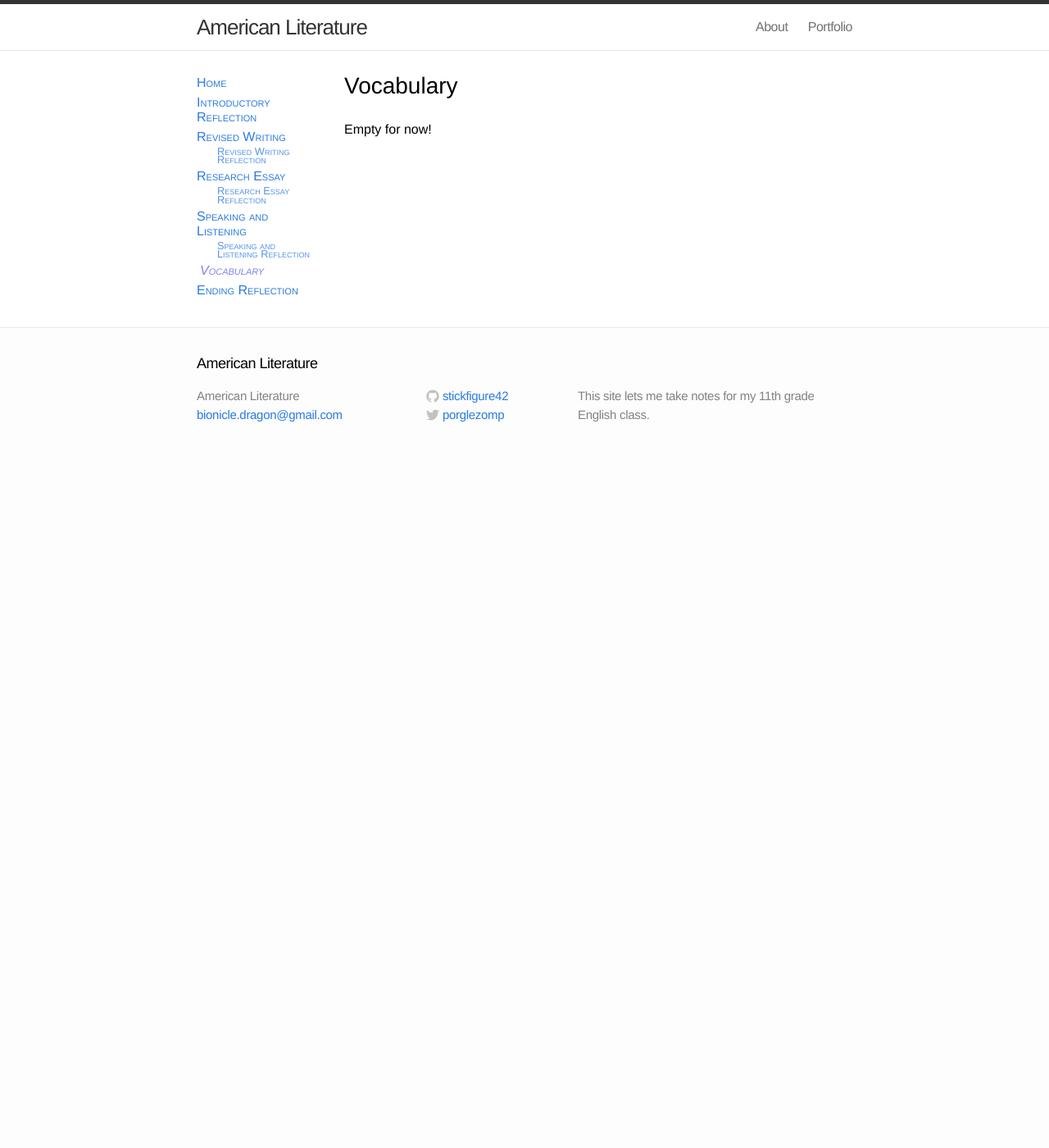
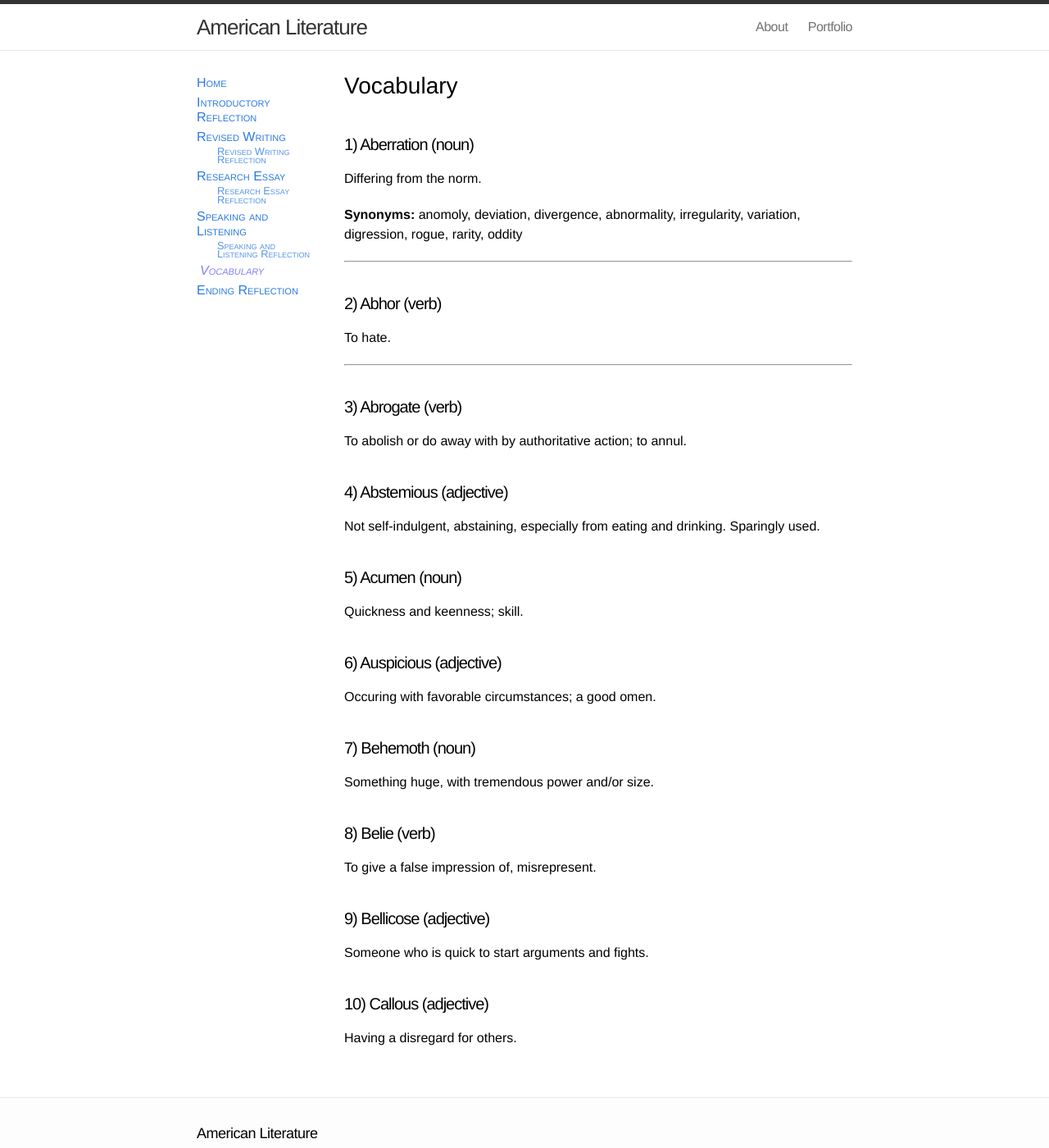
Before and after one commit to porglezomp/am-lit, a Jekyll site: the page built from portfolio/vocabulary.md, in a window 1280 px wide and 1400 px high. Shown: the whole window at 82% size. Built offline with Jekyll 4.4.1, drawn with Linux system fonts in a browser that asks for light colours.

Commit message:
Add first week of vocabulary words
Fill out part of vocabulary

```diff
--- a/portfolio/vocabulary.md
+++ b/portfolio/vocabulary.md
@@ -4,4 +4,38 @@ sort: 8
 layout: portfolio
 ---
 
-Empty for now!
+#### 1) Aberration (noun)
+Differing from the norm.
+
+**Synonyms:** anomoly, deviation, divergence, abnormality, irregularity, variation, digression, rogue, rarity, oddity
+
+---
+
+#### 2) Abhor (verb)
+To hate.
+
+---
+
+#### 3) Abrogate (verb)
+To abolish or do away with by authoritative action; to annul.
+
+#### 4) Abstemious (adjective)
+Not self-indulgent, abstaining, especially from eating and drinking. Sparingly used.
+
+#### 5) Acumen (noun)
+Quickness and keenness; skill.
+
+#### 6) Auspicious (adjective)
+Occuring with favorable circumstances; a good omen.
+
+#### 7) Behemoth (noun)
+Something huge, with tremendous power and/or size.
+
+#### 8) Belie (verb)
+To give a false impression of, misrepresent.
+
+#### 9) Bellicose (adjective)
+Someone who is quick to start arguments and fights.
+
+#### 10) Callous (adjective)
+Having a disregard for others.
```
